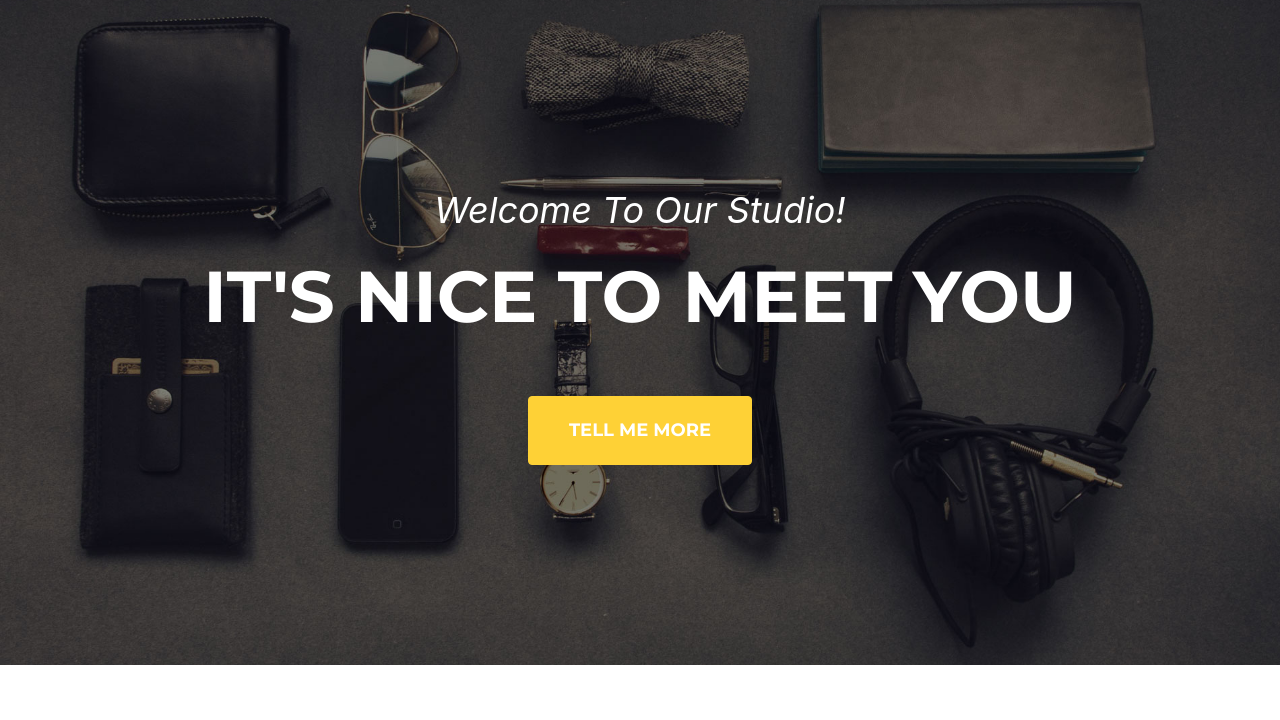
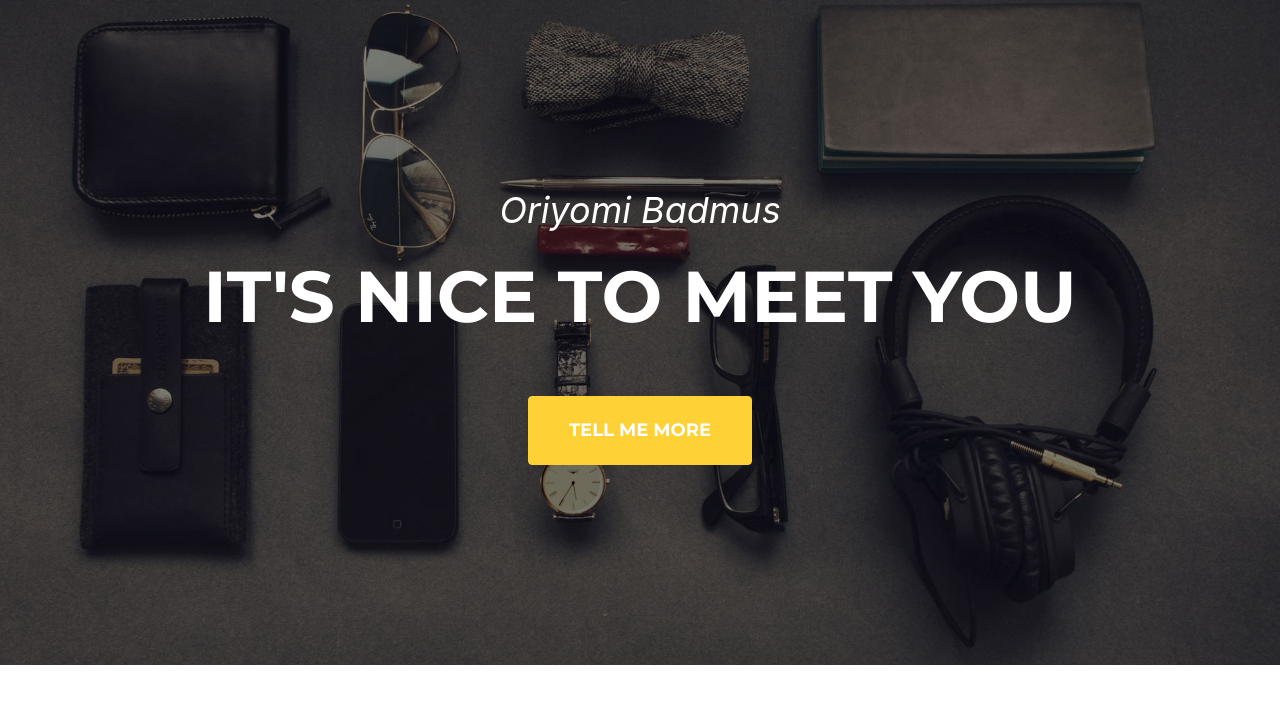
Before and after one commit to KingYummy/simpledev, a plain HTML site: page index.html in a window 1280 px wide. Shown: the part 80-800 px from the top of the page. Drawn offline with nearby package versions, Linux system fonts and the light colour scheme; a web font is replaced by a local one.

Commit message:
Made changes to website

```diff
--- a/index.html
+++ b/index.html
@@ -39,7 +39,7 @@
         <!-- Masthead-->
         <header class="masthead">
             <div class="container">
-                <div class="masthead-subheading">Welcome To Our Studio!</div>
+                <div class="masthead-subheading">Oriyomi Badmus</div>
                 <div class="masthead-heading text-uppercase">It's Nice To Meet You</div>
                 <a class="btn btn-primary btn-xl text-uppercase js-scroll-trigger" href="#services">Tell Me More</a>
             </div>
```
